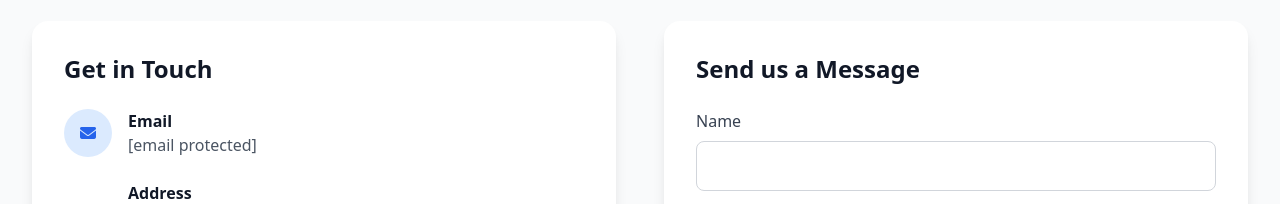
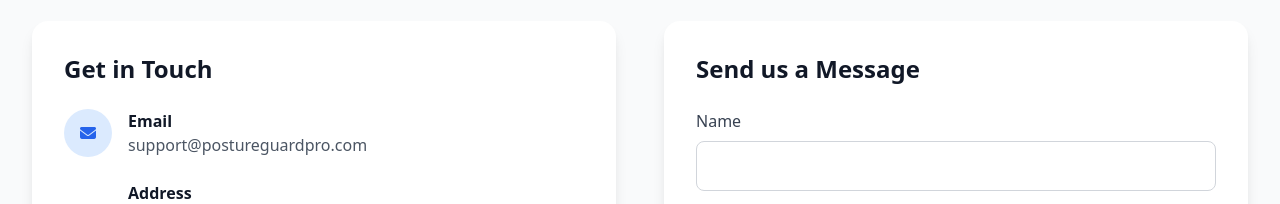
Before and after one commit to JFKOLLIE/postureguardpro, a plain HTML site: page index.html in a window 1280 px wide. Shown: the part 7940-8144 px from the top of the page. Drawn offline with nearby package versions, Linux system fonts and the light colour scheme; a script that the page names is missing.

Commit message:
Update index.html

```diff
--- a/index.html
+++ b/index.html
@@ -488,7 +488,7 @@
                                 </div>
                                 <div>
                                     <h4 class="font-semibold text-gray-900">Email</h4>
-                                    <p class="text-gray-600"><a href="/cdn-cgi/l/support@postureguardpro.com" class="__cf_email__" data-cfemail="33404643435c414773435c4047464156544652415743415c1d505c5e">[email&#160;protected]</a></p>
+                                    <p class="text-gray-600"><a href="/cdn-cgi/l/support@postureguardpro.com" class="__cf_email__" data-cfemail="33404643435c414773435c4047464156544652415743415c1d505c5e"> support@postureguardpro.com </a></p>
                                 </div>
                             </div>
 
```
